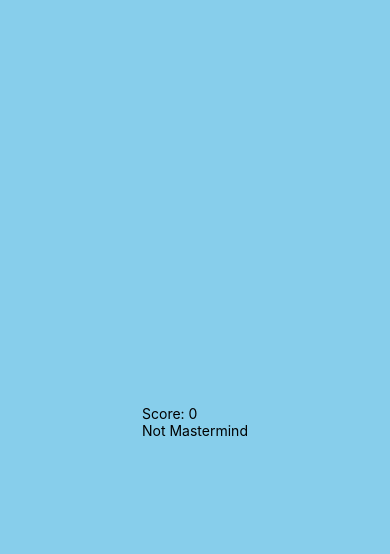
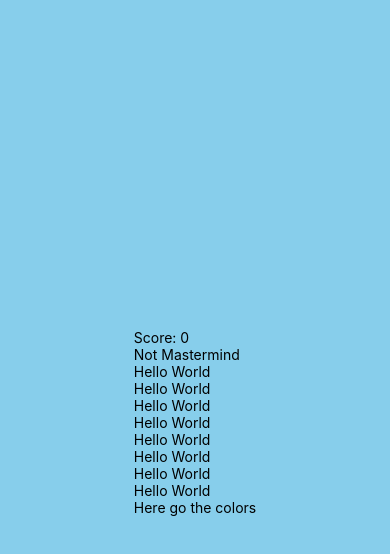
Before and after one commit to carlypecora/not-mastermind, a React Native app: screen / in a window 390 px wide. Both pictures are taken after a click on the button "START". Shown: the top 554 px of the page. Built offline with nearby package versions, Linux system fonts and the light colour scheme.

Commit message:
create component tree

```diff
--- /dev/null
+++ b/components/ColorPicker.js
@@ -0,0 +1,13 @@
+import React from 'react'
+import { View, Text } from 'react-native'
+
+export default class ColorSlots extends React.Component {
+
+	render(){
+		return(
+			<View>
+				<Text>Here go the colors</Text>
+			</View>
+		)
+	}
+}
--- /dev/null
+++ b/components/ColorSlots.js
@@ -0,0 +1,13 @@
+import React from 'react'
+import { View, Text } from 'react-native'
+
+export default class ColorSlots extends React.Component {
+
+	render(){
+		return(
+			<View>
+				<Text>Hello World</Text>
+			</View>
+		)
+	}
+}
--- a/containers/GameContainer.js
+++ b/containers/GameContainer.js
@@ -1,12 +1,21 @@
 import React from 'react'
 import { Text, View } from 'react-native'
 import Score from '../components/Score'
+import ColorSlots from '../components/ColorSlots'
+import ColorPicker from '../components/ColorPicker'
 
 export default class GameContainer extends React.Component {
+
+	renderColorSlots = () => {
+		return [...Array(8)].map(x => <ColorSlots />)
+	}
+
 	render(){
 		return(
 			<View>
 				<Score score={this.props.score} />
+				{this.renderColorSlots()}
+				<ColorPicker />
 			</View>
 		)
 	}
```
